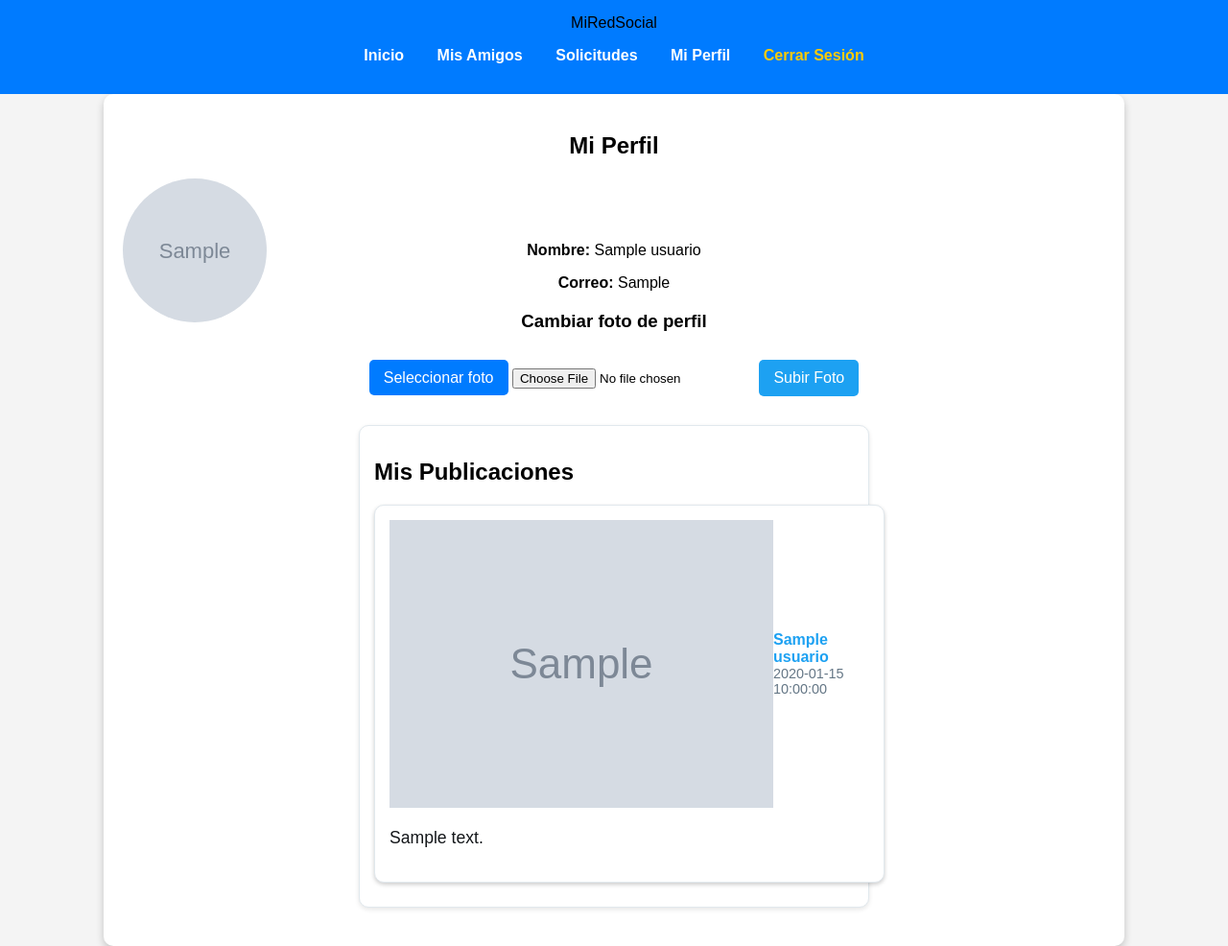
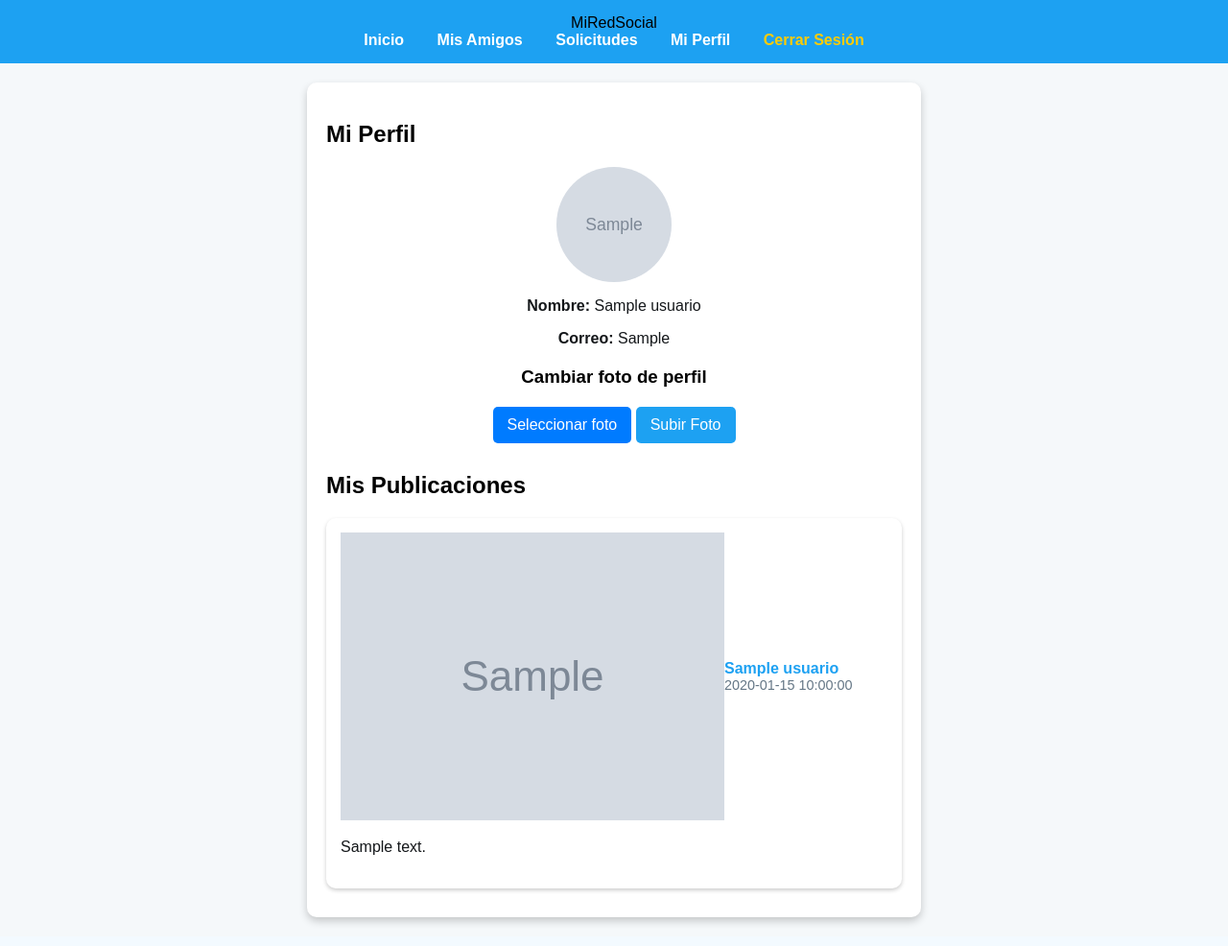
Before and after one commit to JazielPatricio/PATZINO, a PHP site: page /php/perfil.php in a window 1280 px wide. Shown: the whole page at 96% size. After the commit the page ends 964 px from the top, so only its background shows below. Run offline with PHP 8.4, Linux system fonts and the light colour scheme; the visitor is signed in with stand-in values (Sample User, id 1); tables that the repository leaves empty or names only in its code hold one stand-in row (values such as "Sample post"); grey boxes marked "Sample" are stand-in pictures.

Commit message:
Se modifico el archivo perfil.css para que se vea de mejor manera

```diff
--- a/css/perfil.css
+++ b/css/perfil.css
@@ -1,45 +1,101 @@
-/* Estilos generales */
+/* 🎨 Estilos Generales */
 body {
     font-family: Arial, sans-serif;
     background-color: #f5f8fa;
     margin: 0;
     padding: 0;
-}
-
-/* Contenedor principal del perfil */
-header {
-    background-color: #1da1f2;  /* Color de fondo similar al de Twitter */
-    color: white;
-    padding: 10px;
     text-align: center;
 }
 
-/* Formulario para publicar */
-.publicar {
-    width: 90%;           /* 90% del ancho disponible */
-    max-width: 500px;     /* No exceder 500px de ancho */
-    margin: 20px auto;    /* Centrado */
+/* 📌 Barra de navegación */
+.navbar {
+    background: #1da1f2;
     padding: 15px;
-    background-color: white;
-    border-radius: 10px;
-    border: 1px solid #e1e8ed;
-    box-shadow: 0 2px 5px rgba(0, 0, 0, 0.1);
+    text-align: center;
 }
 
-textarea {
-    width: 100%;
-    height: 100px;
-    padding: 10px;
+.navbar ul {
+    list-style: none;
+    padding: 0;
+    margin: 0;
+}
+
+.navbar ul li {
+    display: inline;
+    margin: 0 15px;
+}
+
+.navbar a {
+    color: white;
+    text-decoration: none;
+    font-weight: bold;
+    font-size: 16px;
+}
+
+.navbar .logout {
+    color: #ffcc00;
+}
+
+/* 📌 Contenedor Principal */
+.contenedor {
+    width: 90%;
+    max-width: 600px;
+    margin: 20px auto;
+    background: white;
+    padding: 20px;
+    border-radius: 10px;
+    box-shadow: 0px 4px 8px rgba(0,0,0,0.2);
+    text-align: left;
+}
+
+/* 📌 Perfil */
+.foto-perfil img {
+    width: 120px;
+    height: 120px;
+    border-radius: 50%;
+    object-fit: cover;
+    display: block;
+    margin: 10px auto;
+}
+
+/* 📌 Información del usuario */
+.info {
+    text-align: center;
+}
+
+.info p {
+    font-size: 16px;
+    color: #14171a;
+}
+
+/* 📌 Subir Foto de Perfil */
+.subir-foto {
+    text-align: center;
+    margin-top: 20px;
+}
+
+.subir-foto h3 {
+    margin-bottom: 10px;
+}
+
+.btn-subir {
+    display: inline-block;
+    background: #007bff;
+    color: white;
+    padding: 10px 15px;
     border-radius: 5px;
-    border: 1px solid #ccd6dd;
-    font-size: 1em;
-    color: #14171a;
-    line-height: 1.5;
+    cursor: pointer;
+    font-size: 16px;
+    text-align: center;
+}
+
+input[type="file"] {
+    display: none;
 }
 
 button {
     padding: 10px 15px;
-    background-color: #1da1f2;  /* Color azul de Twitter */
+    background-color: #1da1f2;
     color: white;
     border: none;
     border-radius: 5px;
@@ -49,47 +105,35 @@ button {
 }
 
 button:hover {
-    background-color: #0d95e8;  /* Un azul un poco más oscuro */
+    background-color: #0d95e8;
 }
 
-/* Estilos para las publicaciones */
+/* 📌 Publicaciones */
 .publicaciones {
-    width: 90%;            /* 90% del ancho disponible */
-    max-width: 500px;      /* No exceder 500px de ancho */
-    margin: 20px auto;     /* Centrado */
-    padding: 15px;
-    background-color: white;
-    border-radius: 10px;
-    border: 1px solid #e1e8ed;
-    box-shadow: 0 2px 5px rgba(0, 0, 0, 0.1);
-    text-align: left;
+    margin-top: 30px;
 }
 
 .tweet {
-    width: 100%;
-    background-color: #ffffff;
-    border: 1px solid #e1e8ed;
+    background: white;
+    padding: 15px;
     border-radius: 10px;
-    padding: 15px;
-    margin-bottom: 15px;
-    box-shadow: 0 2px 5px rgba(0, 0, 0, 0.1);
-    text-align: left;
+    box-shadow: 0px 2px 4px rgba(0,0,0,0.2);
+    margin-bottom: 10px;
 }
 
-/* Perfil dentro del tweet */
+/* 📌 Perfil dentro del tweet */
 .perfil {
     display: flex;
     align-items: center;
     margin-bottom: 10px;
 }
 
-.foto-perfil {
-    width: 12vw;           /* Tamaño relativo al tamaño de la pantalla */
-    height: 12vw;
-    max-width: 50px;       /* Limitar tamaño máximo */
-    max-height: 50px;
+.foto-perfil-tweet {
+    width: 50px;
+    height: 50px;
     border-radius: 50%;
-    margin-right: 15px;
+    object-fit: cover;
+    margin-right: 10px;
 }
 
 .info-perfil {
@@ -99,112 +143,46 @@ button:hover {
 
 .nombre {
     font-weight: bold;
-    color: #1da1f2;         /* Azul de Twitter */
+    color: #1da1f2;
 }
 
 .fecha {
     font-size: 0.9em;
-    color: #657786;         /* Gris claro para la fecha */
+    color: #657786;
 }
 
+/* 📌 Contenido del Tweet */
 .contenido-tweet {
     margin-top: 10px;
 }
 
 .contenido-tweet p {
-    font-size: 1.1em;
+    font-size: 1em;
     color: #14171a;
     line-height: 1.5;
 }
 
-/* Media queries para pantallas pequeñas */
+/* 📌 Media Queries - Responsive */
 @media (max-width: 400px) {
     .tweet {
-        width: 100%;      /* Los tweets ocuparán el 100% del ancho disponible */
-        margin: 10px 0;    /* Menos margen */
-        padding: 15px;     /* Mantener el padding adecuado */
+        width: 100%;
+        margin: 10px 0;
     }
 
-    .foto-perfil {
-        width: 20vw;       /* Ajustar el tamaño de la imagen de perfil en pantallas pequeñas */
-        height: 20vw;
-        max-width: 50px;   /* Asegurar que no sea demasiado grande */
-        max-height: 50px;
+    .foto-perfil-tweet {
+        width: 40px;
+        height: 40px;
+    }
+
+    .nombre {
+        font-size: 1em;
+    }
+
+    .fecha {
+        font-size: 0.8em;
     }
 
     .contenido-tweet p {
-        font-size: 1em; /* Tamaño de fuente más pequeño en pantallas pequeñas */
-    }
-
-    .nombre {
-        font-size: 1.1em; /* Hacer el nombre un poco más grande en pantallas pequeñas */
-    }
-
-    .fecha {
-        font-size: 0.8em; /* Reducir el tamaño de la fecha */
+        font-size: 0.9em;
     }
 }
-
-body {
-    font-family: Arial, sans-serif;
-    background-color: #f4f4f4;
-    text-align: center;
-    margin: 0;
-    padding: 0;
-}
-.navbar {
-    background: #007bff;
-    padding: 15px;
-    text-align: center;
-}
-.navbar ul {
-    list-style: none;
-    padding: 0;
-}
-.navbar ul li {
-    display: inline;
-    margin: 0 15px;
-}
-.navbar a {
-    color: white;
-    text-decoration: none;
-    font-weight: bold;
-}
-.navbar .logout {
-    color: #ffcc00;
-}
-.contenedor {
-    width: 80%;
-    margin: auto;
-    background: white;
-    padding: 20px;
-    border-radius: 10px;
-    box-shadow: 0px 4px 8px rgba(0,0,0,0.2);
-}
-.foto-perfil img {
-    width: 150px;
-    height: 150px;
-    border-radius: 50%;
-    object-fit: cover;
-}
-.subir-foto {
-    margin-top: 20px;
-}
-.btn-subir {
-    background: #007bff;
-    color: white;
-    padding: 10px 15px;
-    border-radius: 5px;
-    cursor: pointer;
-    font-size: 16px;
-}
-.publicaciones {
-    margin-top: 30px;
-}
-.tweet {
-    background: white;
-    padding: 15px;
-    border-radius: 10px;
-    box-shadow: 0px 2px 4px rgba(0,0,0,0.2);
-    margin-bottom: 10px;
-}
```
